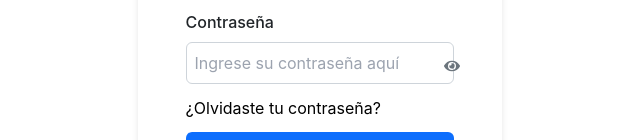
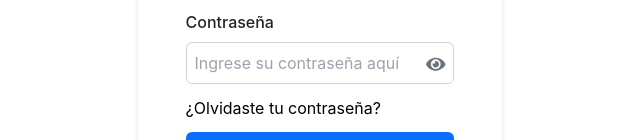
Before and after one commit to DeeEmDy/TaskFlow_FrontendPW, a React (Vite) app: page / in a window 1280 px wide. Shown: the part 392-532 px from the top of the page, without its empty margins (320-960 px from the left). Built offline with nearby package versions, Linux system fonts and the light colour scheme.

Commit message:
Update LoginForm.css
eye icon size to view and hide password

```diff
--- a/src/style/LoginForm.css
+++ b/src/style/LoginForm.css
@@ -80,13 +80,15 @@
 /* Estilos para el botón de alternancia de visibilidad de la contraseña dentro del campo */
 .btn-password-toggle {
     position: absolute;
-    top: 75%;
-    right: -2%;
+    top: 73%;
+    right: 1.5%;
     transform: translateY(-50%);
     background: none;
     border: none;
     cursor: pointer;
     color: #6c757d;
+    font-size: 1.22rem;  /* Tamaño del icono de ojo  */
+    padding: 0.3rem;
 }
 
 .btn-password-toggle:hover {
```
